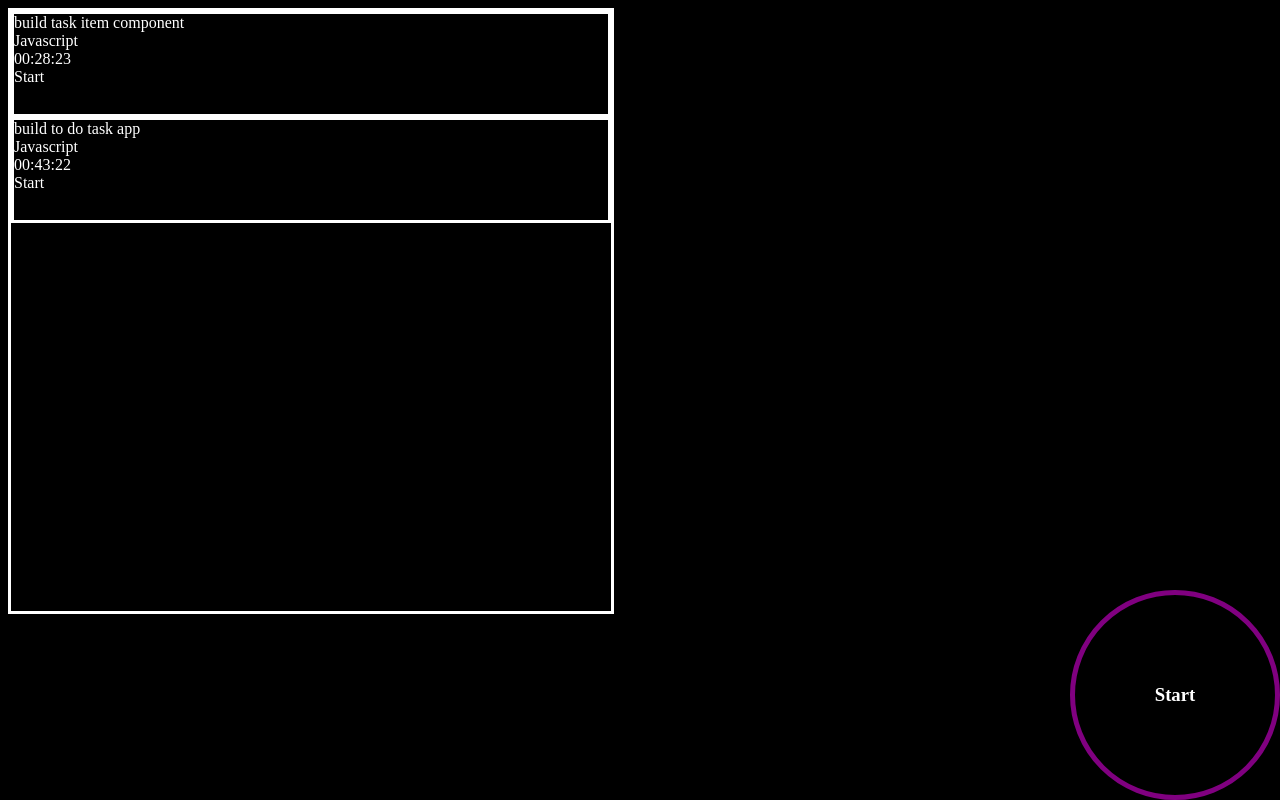
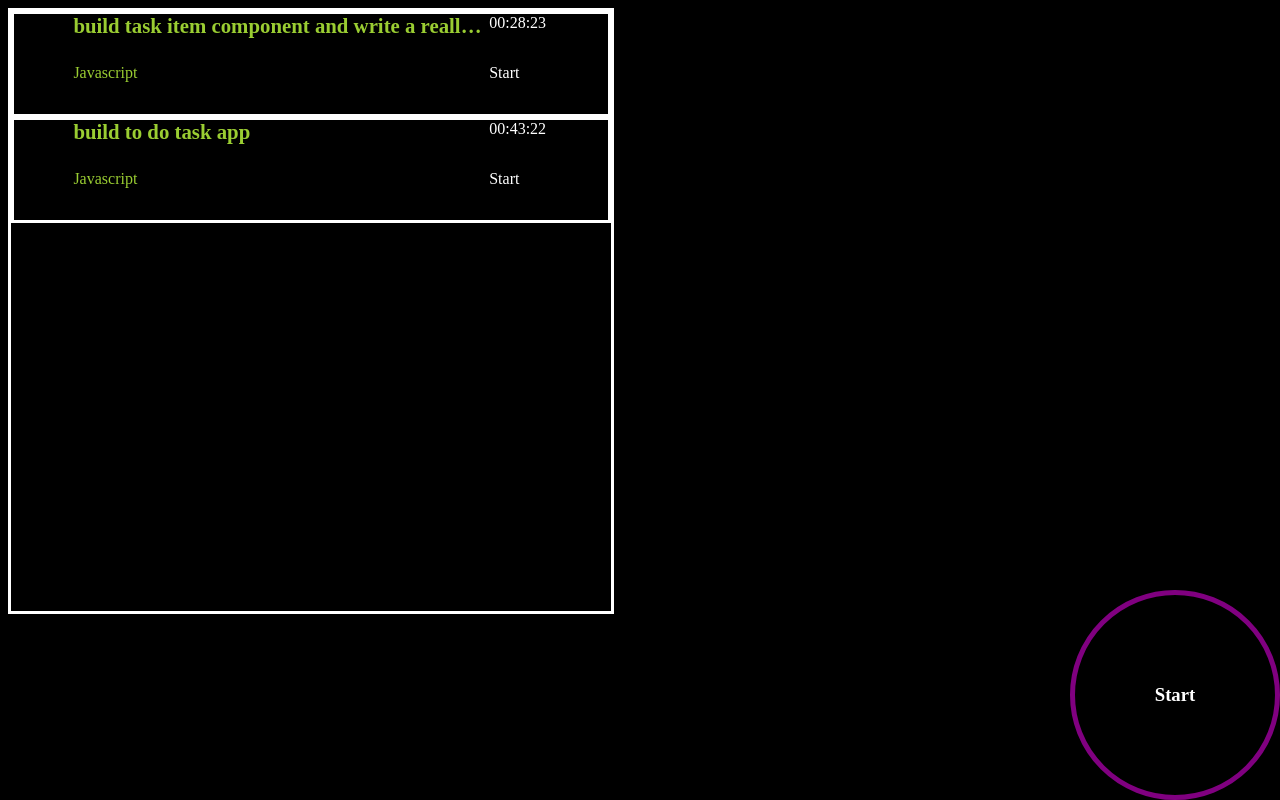
Before and after one commit to ck-js/To-Do-App, a website built with webpack: page dist/index.html in a window 1280 px wide. Built offline with Linux system fonts and the light colour scheme.

Commit message:
add grid layout to task element of 2 rows and 10 columns to set layout for task item and task components elements. Set white space, overflow and text overflow rules to the task description text content for when the description text would either wrap to a new row or overflow its container to show an ellipsis indicating to click to read the full description.

```diff
--- a/src/index.js
+++ b/src/index.js
@@ -36,7 +36,7 @@ createTaskObject,
 const allTasksArray = createArrayFactory();
 allTasksArray.addItem(
             {
-            description: 'build task item component',
+            description: 'build task item component and write a really long description so that we can see what the affect will be',
             project: 'Javascript',
             timeSpent: '00:28:23',
             msArray: [],
--- a/src/style.css
+++ b/src/style.css
@@ -12,7 +12,39 @@ body {
 .task-item-element {
     border: 3px solid white;
     height: 100px;
+    display: grid;
+    grid-template-rows: repeat(2, 1fr);
+    grid-template-columns: repeat(10, 1fr);
+
 }
+#task-description {
+    color: yellowgreen;
+    font-weight: bold;
+    font-size: 1.3rem;
+    white-space: nowrap;
+    overflow: hidden;
+    text-overflow: ellipsis;
+
+    grid-row: 1;
+    grid-column: 2/9;
+
+}
+#task-project {
+    color: yellowgreen;
+    grid-row: 2;
+    grid-column: 2/9;
+
+}
+#task-time-spent {
+    grid-row: 1;
+    grid-column: 9/10;
+}
+#task-start {
+    grid-row: 2;
+    grid-column: 9;
+}
+
+
 #start-stop-button {
     border: 5px solid purple;
     border-radius: 50%;
```
Also changed, not shown: dist/bundle.js.
